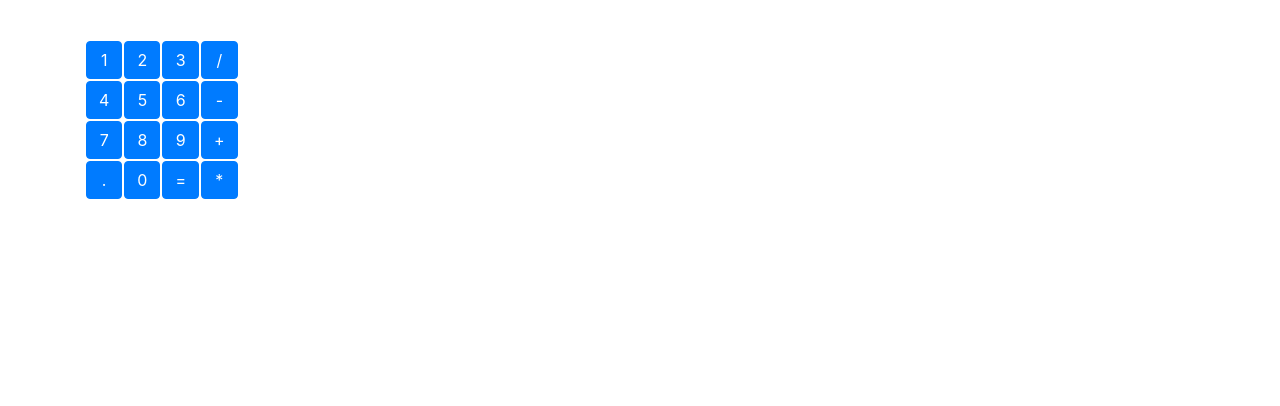
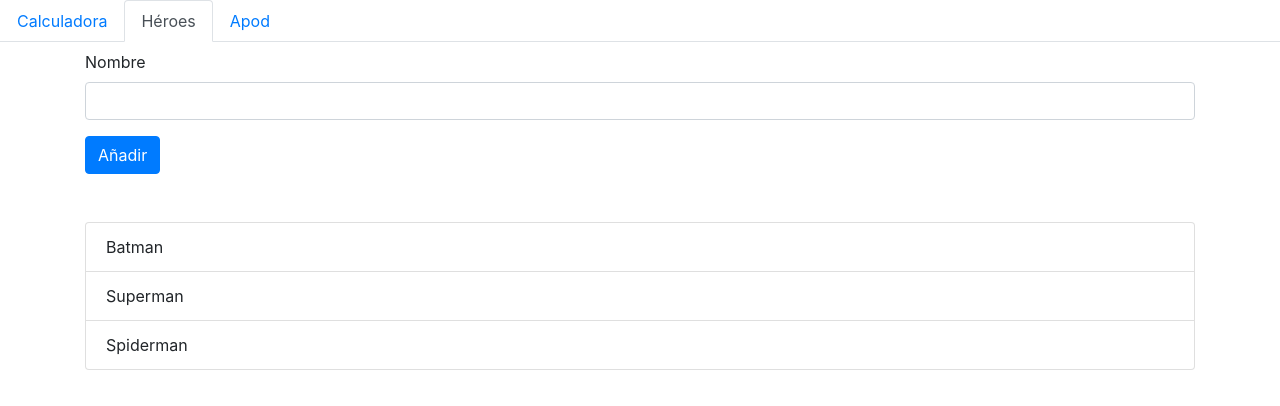
Before and after one commit to rojaldo/ng_examples, an Angular app: page / in a window 1280 px wide. Shown: the top 406 px of the page. Built offline with nearby package versions, Linux system fonts and the light colour scheme.

Commit message:
heroes component added

```diff
--- a/src/app/app.component.html
+++ b/src/app/app.component.html
@@ -1 +1,22 @@
-<app-calculator></app-calculator>
+<ul ngbNav #nav="ngbNav" [(activeId)]="active" class="nav-tabs">
+    <li [ngbNavItem]="1">
+      <a ngbNavLink>Calculadora</a>
+      <ng-template ngbNavContent>
+        <app-calculator></app-calculator>
+      </ng-template>
+    </li>
+    <li [ngbNavItem]="2">
+      <a ngbNavLink>Héroes</a>
+      <ng-template ngbNavContent>
+        <app-heroes></app-heroes>
+      </ng-template>
+    </li>
+    <li [ngbNavItem]="3">
+      <a ngbNavLink>Apod</a>
+      <ng-template ngbNavContent>
+        <p>Tercero.</p>
+      </ng-template>
+    </li>
+  </ul>
+
+  <div [ngbNavOutlet]="nav" class="mt-2"></div>
--- a/src/app/app.component.ts
+++ b/src/app/app.component.ts
@@ -7,4 +7,5 @@ import { Component } from '@angular/core';
 })
 export class AppComponent {
   title = 'ejemplos';
+  active = 2;
 }
--- /dev/null
+++ b/src/app/components/heroes/heroes/heroes.component.html
@@ -0,0 +1,11 @@
+<div class="container">
+    <div class="form-group">
+        <label for="">Nombre</label>
+        <input type="text" class="form-control mb-3" name="" id="" aria-describedby="helpId" placeholder="" [(ngModel)]="newHeroName">
+    </div>
+    <button type="button" class="btn btn-primary" (click)="addHero()">Añadir</button>
+    <ul class="list-group mt-5">
+        <li class="list-group-item" *ngFor="let hero of heroes">{{hero}}</li>
+    </ul>
+
+</div>
--- /dev/null
+++ b/src/app/components/heroes/heroes/heroes.component.ts
@@ -0,0 +1,22 @@
+import { Component, OnInit } from '@angular/core';
+
+@Component({
+  selector: 'app-heroes',
+  templateUrl: './heroes.component.html',
+  styleUrls: ['./heroes.component.scss']
+})
+export class HeroesComponent implements OnInit {
+
+  heroes = ['Batman', 'Superman', 'Spiderman'];
+  newHeroName = '';
+
+  constructor() { }
+
+  ngOnInit(): void {
+  }
+
+  addHero() {
+    this.heroes.push(this.newHeroName);
+    this.newHeroName = '';
+  }
+}
```
Also changed, not shown: src/app/app.module.ts (+6 -2 lines), src/app/components/heroes/heroes/heroes.component.scss (added), 1 other file (tests, documents, lock files or other folders).
